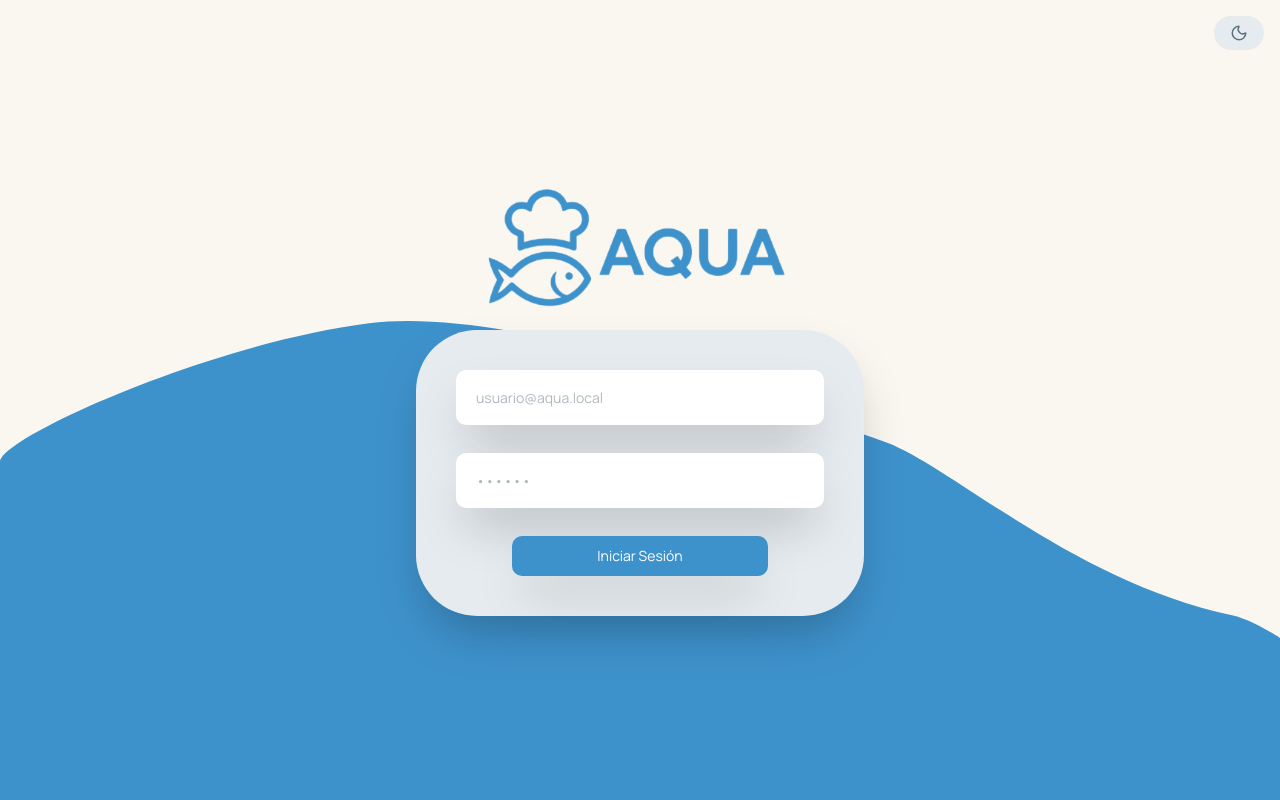
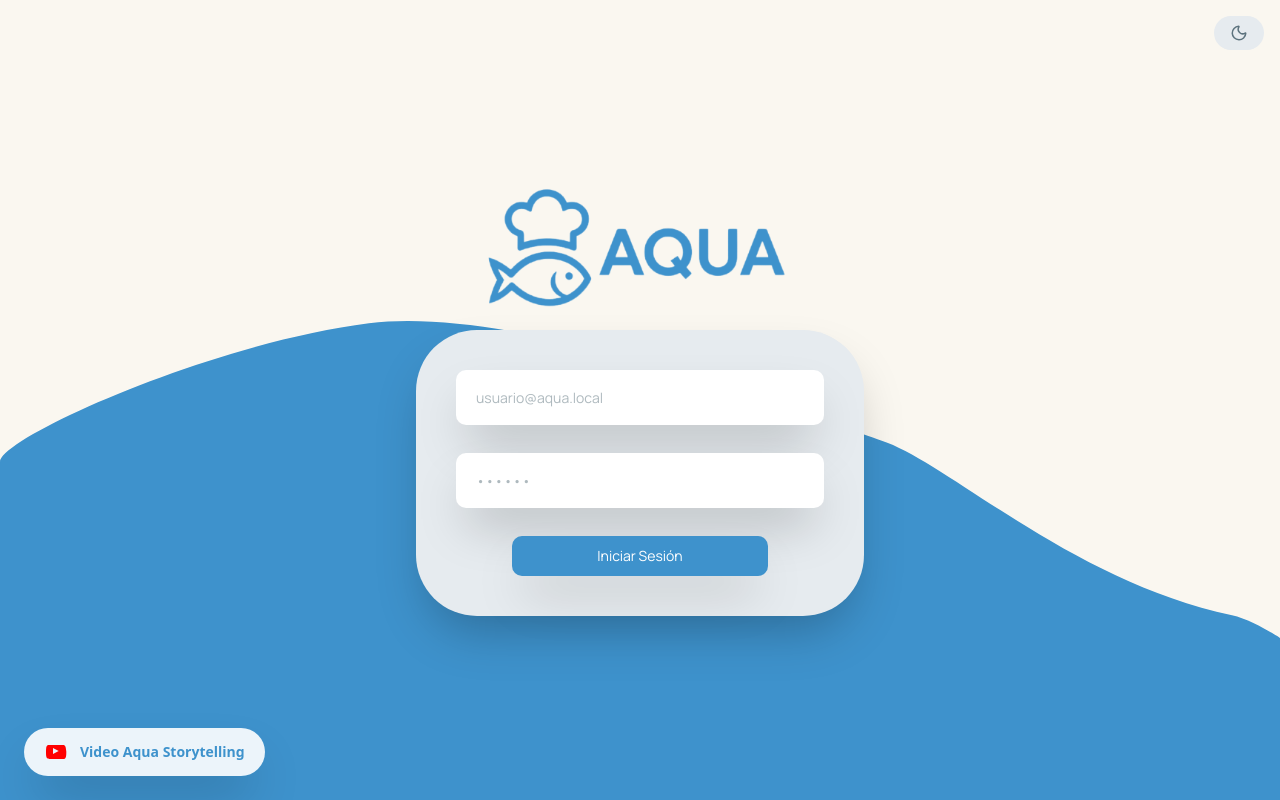
Before and after one commit to LilCharchar/Aqua, a React (Vite) app in the folder frontend/: page / in a window 1280 px wide. Built offline with nearby package versions, Linux system fonts and the light colour scheme; no server answers.

Commit message:
video aqua

```diff
--- a/frontend/screens/Login.tsx
+++ b/frontend/screens/Login.tsx
@@ -14,7 +14,10 @@ function Login() {
   const [contraseña, setContrasena] = useState("");
   const [loading, setLoading] = useState(false);
   const [resultado, setResultado] = useState<string | null>(null);
+  const [showVideo, setShowVideo] = useState(false);
 
+  const videoUrl =
+    import.meta.env.VITE_YOUTUBE_URL || null;
   // ✅ Usuario completo tipado
   const [user, setUser] = useState<User | null>(null);
 
@@ -139,6 +142,49 @@ function Login() {
         </div>
       </div>
       <WaveBackground />
+      {videoUrl && (
+        <button
+          type="button"
+          onClick={() => setShowVideo(true)}
+          className="fixed bottom-6 left-6 z-40 flex items-center gap-3 rounded-full bg-white/90 text-[#FF0000] px-5 py-3 shadow-2xl hover:bg-white hover:scale-105 transition"
+        >
+          <svg
+            xmlns="http://www.w3.org/2000/svg"
+            viewBox="0 0 24 24"
+            className="w-6 h-6"
+            fill="currentColor"
+            aria-hidden="true"
+          >
+            <path d="M21.8 8s-.2-1.5-.8-2.1c-.8-.8-1.7-.8-2.1-.8C15.7 5 12 5 12 5h-.1s-3.7 0-6.9.1c-.4 0-1.3 0-2.1.8C2.3 6.5 2.2 8 2.2 8S2 9.6 2 11.3v1.4c0 1.7.2 3.3.2 3.3s.2 1.5.8 2.1c.8.8 1.8.8 2.3.9 1.7.1 7 .1 7 .1s3.7 0 6.9-.1c.4 0 1.3 0 2.1-.8.6-.6.8-2.1.8-2.1s.2-1.7.2-3.3v-1.4C22 9.6 21.8 8 21.8 8zm-12.8 6V8l5.7 3-5.7 3z" />
+          </svg>
+          <span className="text-sm font-semibold text-[var(--primary)]">
+            Video Aqua Storytelling
+          </span>
+        </button>
+      )}
+      {showVideo && videoUrl && (
+        <div className="fixed inset-0 bg-black/70 z-50 flex items-center justify-center p-4">
+          <div className="relative w-full max-w-4xl bg-[var(--secondary)] rounded-2xl shadow-2xl overflow-hidden">
+            <button
+              type="button"
+              className="absolute top-4 right-4 bg-white/80 text-black rounded-full px-3 py-1 text-sm font-medium hover:bg-white"
+              onClick={() => setShowVideo(false)}
+            >
+              Cerrar
+            </button>
+            <div className="aspect-video w-full">
+              <iframe
+                className="w-full h-full"
+                src={videoUrl}
+                title="Video explicativo Aqua"
+                allow="accelerometer; autoplay; clipboard-write; encrypted-media; gyroscope; picture-in-picture; web-share"
+                allowFullScreen
+                loading="lazy"
+              />
+            </div>
+          </div>
+        </div>
+      )}
     </div>
   );
 }
```
